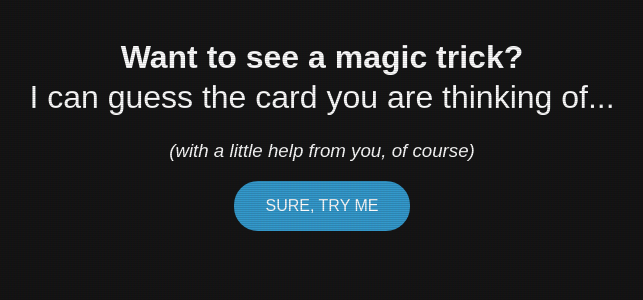
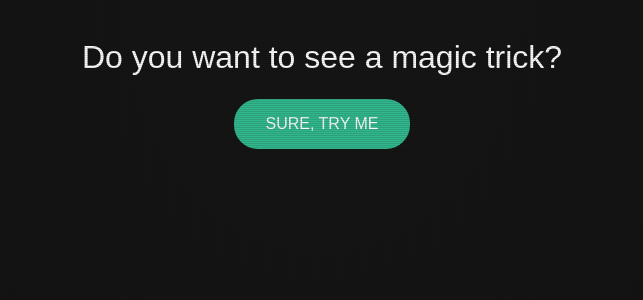
Before and after one commit to russellramey/27cards, a Vue app: page / in a window 1280 px wide. Shown: the top 300 px of the page, without its empty margins (318-961 px from the left). Built offline with nearby package versions, Linux system fonts and the light colour scheme.

Commit message:
updated copy and styles

```diff
--- a/src/App.vue
+++ b/src/App.vue
@@ -89,7 +89,7 @@ body{
             flex:1;
         }
         button{
-            background: #3399cc;
+            background: #31b98e;
             border-radius: 1.5rem;
             border: none;
             padding: 1rem 2rem;
@@ -100,7 +100,7 @@ body{
             transition: all 150ms ease-in-out;
             z-index: 1;
             &:hover{
-                background: darken(#3399cc, 20);
+                background: darken(#31b98e, 20);
             }
         }
 
--- a/src/components/steps/Step1.vue
+++ b/src/components/steps/Step1.vue
@@ -1,7 +1,6 @@
 <template>
     <div class="step-1">
-        <h1><b>Want to see a magic trick?</b><br />I can guess the card you are thinking of...</h1>
-        <h3><em>(with a little help from you, of course)</em></h3>
+        <h1>Do you want to see a magic trick?</h1>
         <p style="text-align:center;">
             <button @click="start">Sure, try me</button>
         </p>
--- a/src/components/steps/Step3.vue
+++ b/src/components/steps/Step3.vue
@@ -1,6 +1,14 @@
 <template>
     <div class="step-3" :key="round">
-        <h1>Select the row your card appears in<span v-if="round===1"> again</span><span v-if="round===2"> one last time</span>...</h1>
+        <template v-if="round===0">
+            <h1>Select the row your card appears in...</h1>
+        </template>
+        <template v-if="round===1">
+            <h1>Again, select the row your card appears in...</h1>
+        </template>
+        <template v-if="round===2">
+            <h1>One last time, select the row your card appears in...</h1>
+        </template>
         <template v-if="store.cards.stacks.length > 0">
             <div v-for="(stack, index) in store.cards.stacks" class="card-row" :key="index" @click="select(index)">
                 <ul class="card-list">
@@ -109,7 +117,7 @@ export default {
         transition: all 150ms ease-in-out;
         cursor: pointer;
         &:hover{
-            background: rgba(0,0,0,.333333);
+            background: rgba(#31b98e,.75);
         }
         .card-list{
             display: flex;
--- a/src/components/steps/Step4.vue
+++ b/src/components/steps/Step4.vue
@@ -1,6 +1,6 @@
 <template>
     <div class="step-4">
-        <h1>This is your card</h1>
+        <h1>Your card is...</h1>
         <div class="user-card">
             <Card :data="this.store.user.card"></Card>
         </div>
```
